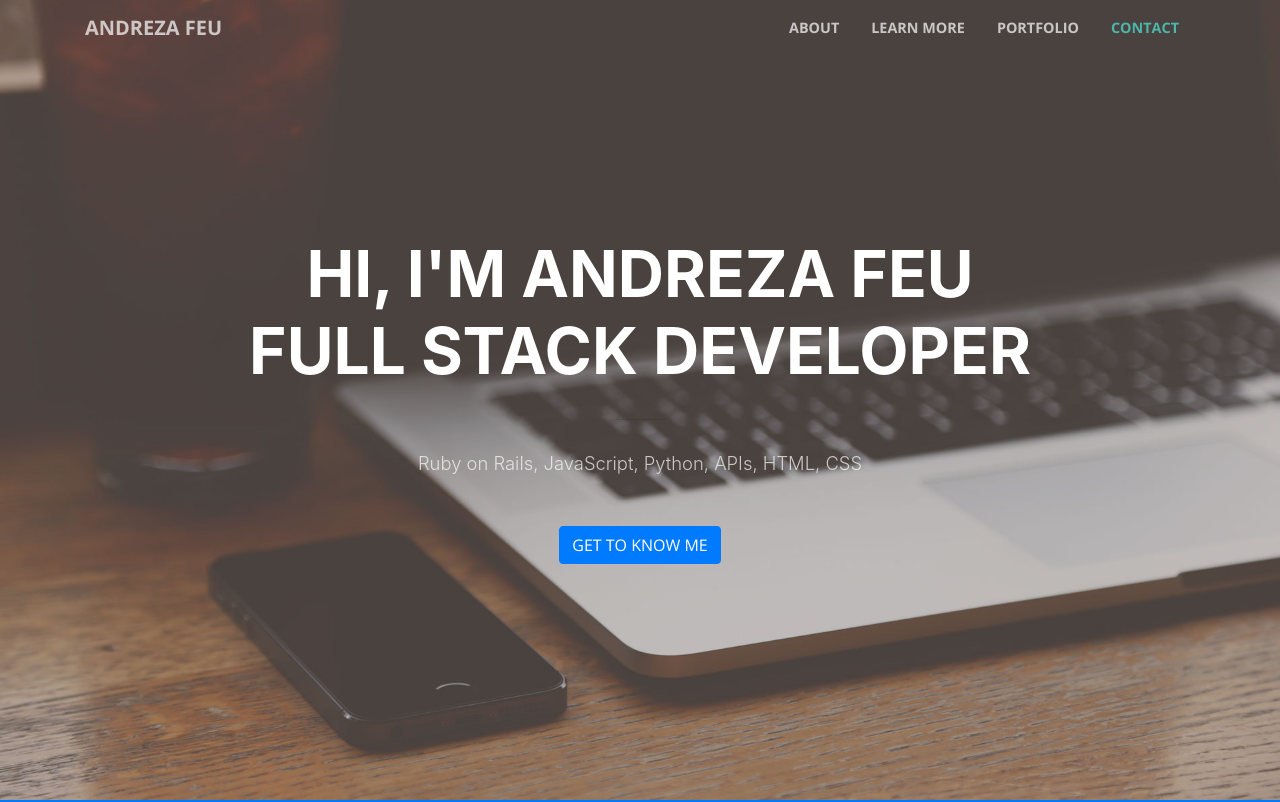
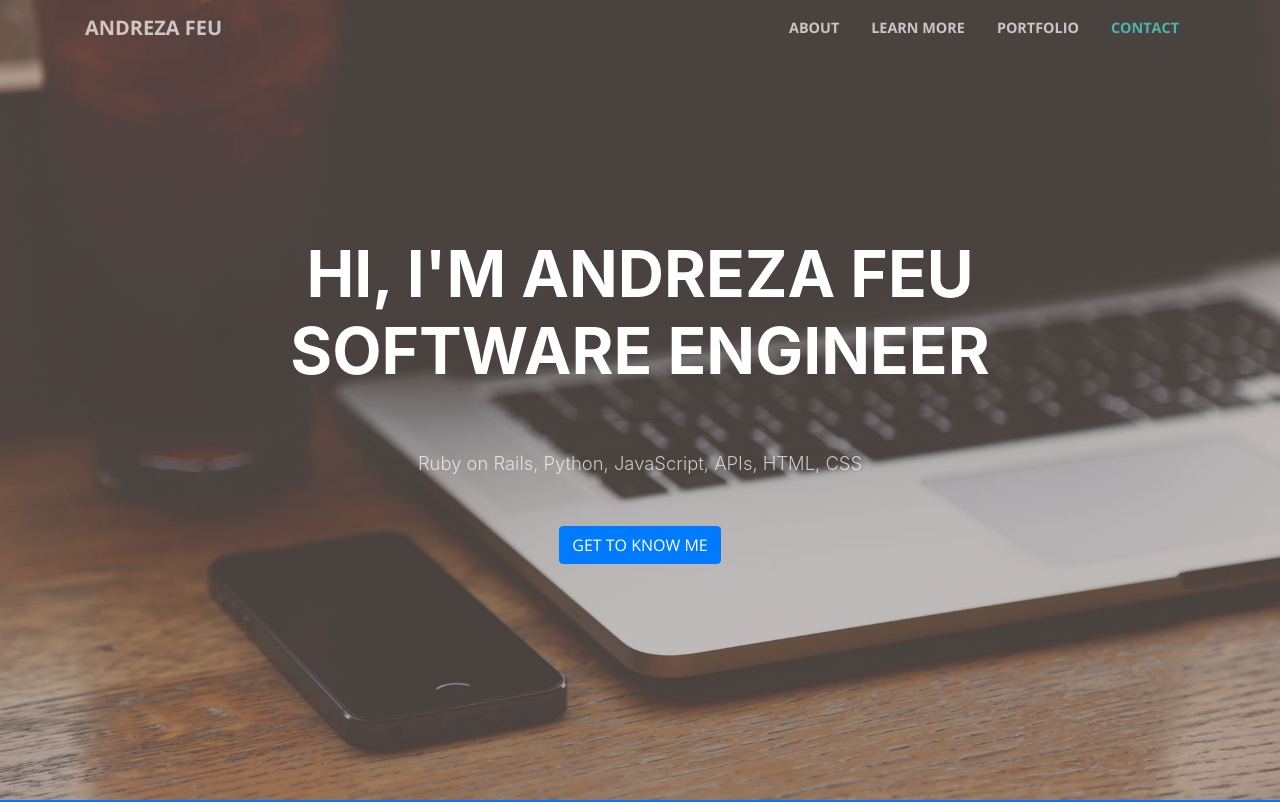
Before and after one commit to andrezafeu/andrezafeu.github.io, a website with bundled scripts: page index.html in a window 1280 px wide. Shown: the top 802 px of the page. Built offline with nearby package versions, Linux system fonts and the light colour scheme.

Commit message:
Update text

```diff
--- a/index.html
+++ b/index.html
@@ -70,12 +70,12 @@
           <div class="col-lg-10 mx-auto">
             <h1 class="text-uppercase">
               <strong>Hi, I'm Andreza Feu</strong><br>
-              <strong>Full Stack Developer</strong>
+              <strong>Software Engineer</strong>
             </h1>
             <hr>
           </div>
           <div class="col-lg-8 mx-auto">
-            <p class="text-faded mb-5">Ruby on Rails, JavaScript, Python, APIs, HTML, CSS</p>
+            <p class="text-faded mb-5">Ruby on Rails, Python, JavaScript, APIs, HTML, CSS</p>
             <a class="btn btn-primary btn-xl js-scroll-trigger" href="#about">Get to Know Me</a>
           </div>
         </div>
```
